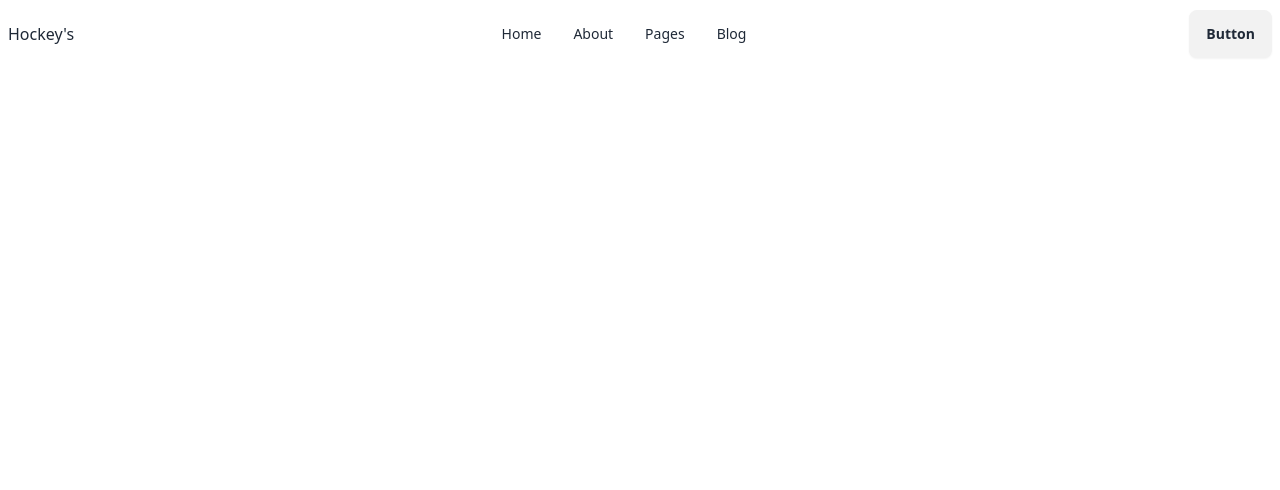
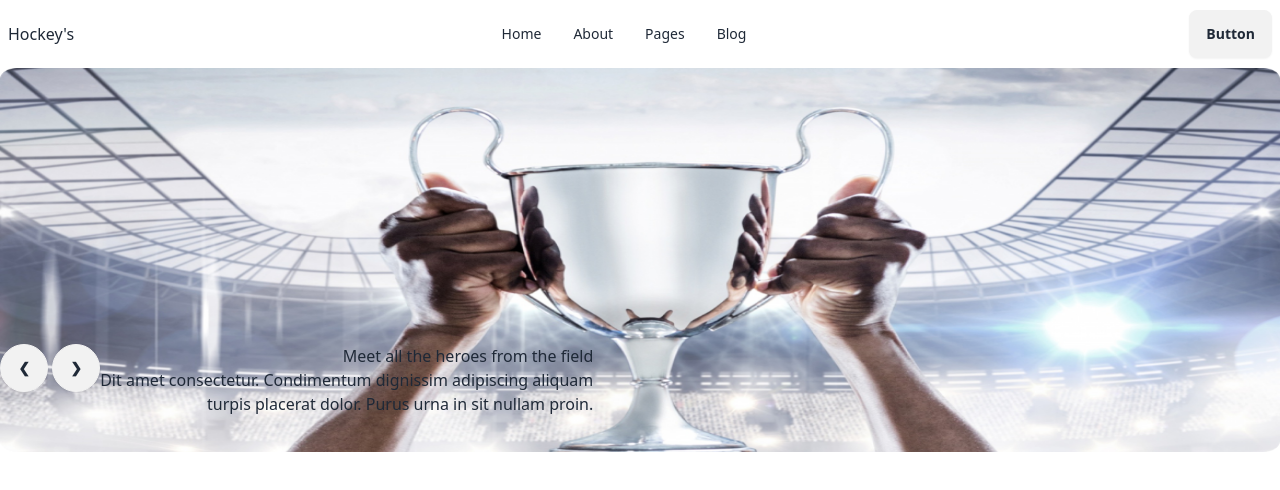
Before and after one commit to joyeta2002/B9A3-Assignment, a plain HTML site: page index.html in a window 1280 px wide. Drawn offline with nearby package versions, Linux system fonts and the light colour scheme.

Commit message:
bg added

```diff
--- a/index.html
+++ b/index.html
@@ -1,5 +1,6 @@
 <!DOCTYPE html>
 <html lang="en">
+
 <head>
   <meta charset="UTF-8">
   <meta name="viewport" content="width=device-width, initial-scale=1.0">
@@ -8,13 +9,15 @@
   <script src="https://cdn.tailwindcss.com"></script>
   <link rel="preconnect" href="https://fonts.googleapis.com">
   <link rel="preconnect" href="https://fonts.gstatic.com" crossorigin>
-<link href="https://fonts.googleapis.com/css2?family=Manrope:wght@200;300;400;500;600;700;800&display=swap" rel="stylesheet">
+  <link href="https://fonts.googleapis.com/css2?family=Manrope:wght@200;300;400;500;600;700;800&display=swap"
+    rel="stylesheet">
   <style>
-    .font-manrope{
+    .font-manrope {
       font-family: 'Manrope', sans-serif;
     }
   </style>
 </head>
+
 <body>
   <header>
     <nav>
@@ -22,7 +25,10 @@
         <div class="navbar-start">
           <div class="dropdown">
             <div tabindex="0" role="button" class="btn btn-ghost lg:hidden">
-              <svg xmlns="http://www.w3.org/2000/svg" class="h-5 w-5" fill="none" viewBox="0 0 24 24" stroke="currentColor"><path stroke-linecap="round" stroke-linejoin="round" stroke-width="2" d="M4 6h16M4 12h8m-8 6h16" /></svg>
+              <svg xmlns="http://www.w3.org/2000/svg" class="h-5 w-5" fill="none" viewBox="0 0 24 24"
+                stroke="currentColor">
+                <path stroke-linecap="round" stroke-linejoin="round" stroke-width="2" d="M4 6h16M4 12h8m-8 6h16" />
+              </svg>
             </div>
             <ul tabindex="0" class="menu menu-sm dropdown-content mt-3 z-[1] p-2 shadow bg-base-100 rounded-box w-52">
               <li><a>Item 1</a></li>
@@ -54,10 +60,30 @@
     </nav>
   </header>
   <section>
+    <div>
+      <div id="slide1" class="carousel-item relative w-full h-96">
+        <img src="Images/1.png" class="w-full" />
+        <div class="absolute flex justify-between -translate-y-1/2 text-right bottom-0">
+          <div>
+            <a href="#slide4" class="btn btn-circle">❮</a>
+            <a href="#slide2" class="btn btn-circle">❯</a>
+          </div>
 
+          <div>
+            <h4>Meet all the heroes from the field</h4>
+            <p>Dit amet consectetur. Condimentum dignissim adipiscing aliquam
+              <br>turpis placerat dolor. Purus urna in sit nullam proin.
+          </div>
+
+          </p>
+        </div>
+      </div>
+    </div>
+    </div>
   </section>
   <footer>
 
   </footer>
 </body>
+
 </html>
```
Lines whose indentation alone changed are shown as unchanged.
